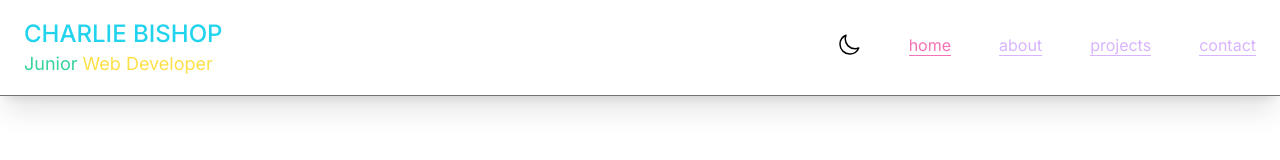
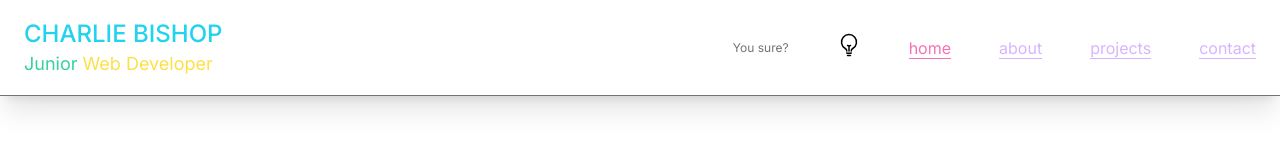
Before and after one commit to charlieBdev/portfolio, a Next.js app: page / in a window 1280 px wide. Both pictures are taken after a click on the button 848 px from the left and 44 px from the top of the page. Shown: the top 160 px of the page. Built offline with nearby package versions, Linux system fonts and the light colour scheme.

Commit message:
add secret msg

```diff
--- a/src/app/Components/Navbar.tsx
+++ b/src/app/Components/Navbar.tsx
@@ -19,7 +19,8 @@ export default function Navbar() {
         <h1 className="text-2xl font-medium text-cyan-400">CHARLIE BISHOP</h1>
         <p className="text-lg text-emerald-400">Junior<span className="text-yellow-300"> Web Developer</span></p>
       </Link>
-      <div className="flex space-x-3 lg:space-x-12">
+      <div className="flex items-center space-x-3 lg:space-x-12">
+        {bgClass === 'bg-white' && <p className="text-xs text-neutral-500">You sure?</p>}
         <ThemeChanger />
         <Menu />
       </div>
--- a/src/app/Components/ThemeChanger.tsx
+++ b/src/app/Components/ThemeChanger.tsx
@@ -7,7 +7,7 @@ export default function ThemeChanger() {
 
     return (
         <div className="space-x-3">
-            <button onClick={() => setTheme(theme === 'light' ? 'dark' : 'light')}>{theme === 'light' ? <Dark /> : <Light />}</button>
+            <button onClick={() => setTheme(theme === 'light' ? 'dark' : 'light')}>{theme === 'light' ? <Light /> : <Dark />}</button>
         </div>
     )
 }
--- a/src/app/about/page.tsx
+++ b/src/app/about/page.tsx
@@ -2,7 +2,7 @@ import Link from "next/link"
 
 export default function About() {
     return (
-      <div className="flex flex-col p-6 space-y-3">
+      <div className="flex flex-col p-6 space-y-3 min-h-screen">
           <section className="space-y-1">
             <h2 className="text-lg text-pink-400">About</h2>
             <p>I have just finished a ten-week intensive <span className="text-neutral-500">Software Engineering</span> Bootcamp with <span className="text-neutral-500">Northcoders</span> and am looking for <span className="text-neutral-500">Junior</span> or <span className="text-neutral-500">Entry-level</span> roles in <span className="text-neutral-500">Sheffield</span> or <span className="text-neutral-500">Remote</span>.</p>
--- a/src/app/page.tsx
+++ b/src/app/page.tsx
@@ -10,7 +10,7 @@ export default function Home() {
   const bgClass = theme === 'light' ? 'bg-white' : 'bg-black'
 
   return (
-    <section className={`${bgClass} flex flex-col items-center h-screen w-full relative`}>
+    <section className={` flex flex-col items-center h-screen w-full relative`}>
         <div className="flex flex-col lg:flex-row lg:space-x-6 mt-36 lg:mt-56">
             <p className="text-6xl animate-pulse text-center">eat</p>
             <p className="text-6xl animate-pulse text-center">sleep</p>
```
